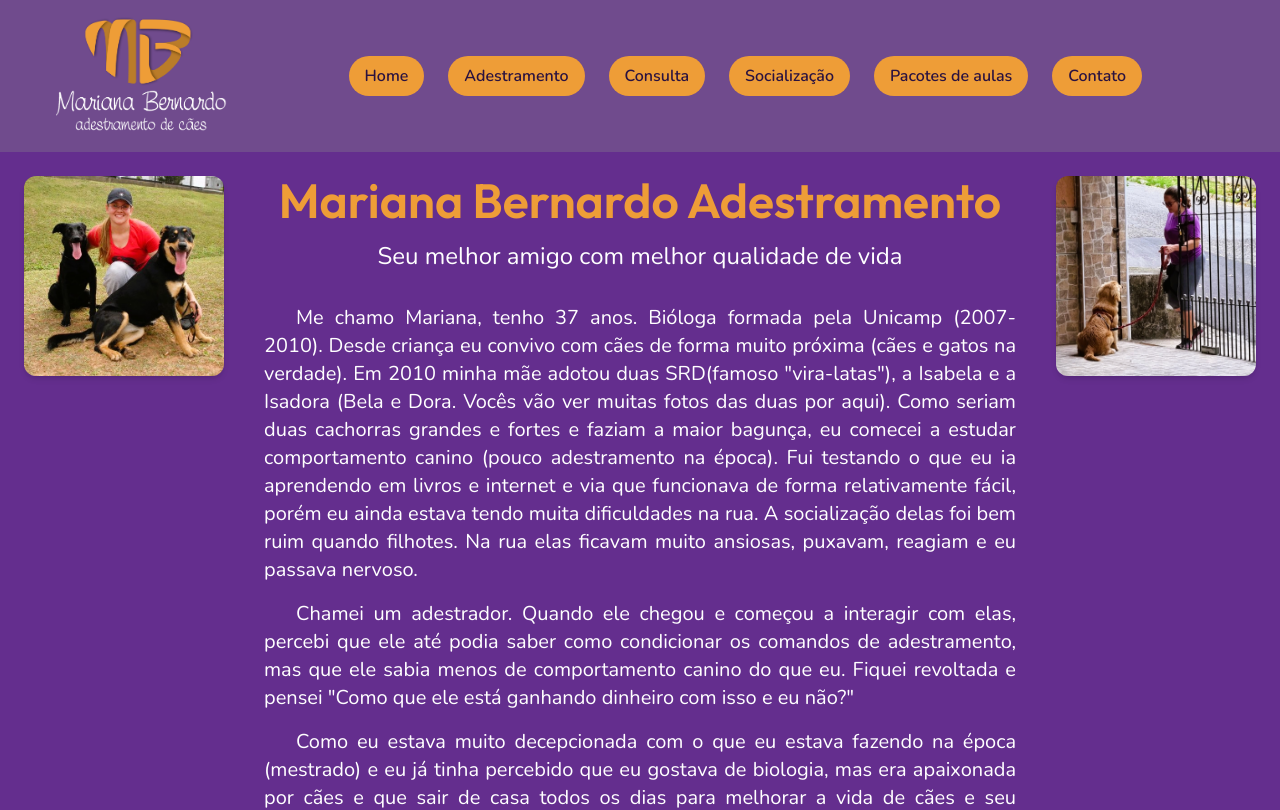
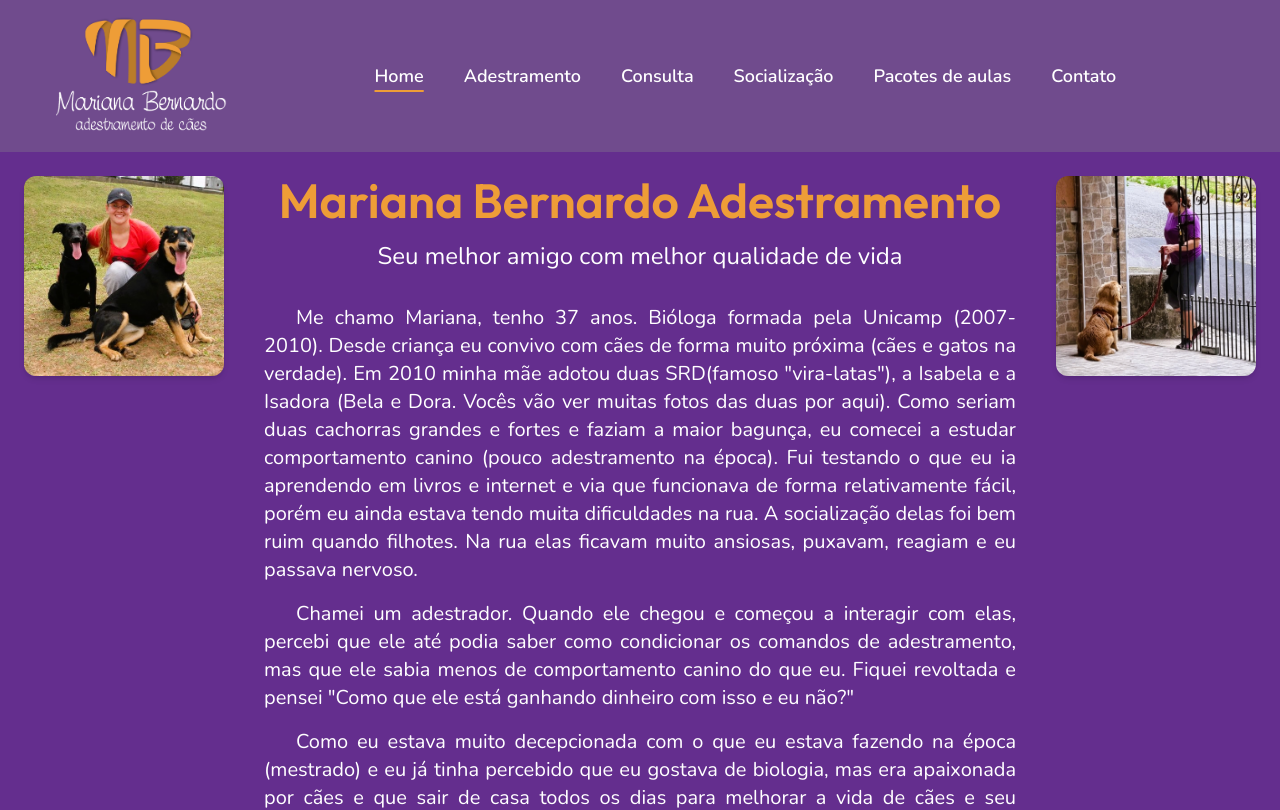
Before and after one commit to nanabernardo/MarianaAdestramentoReact, a React (Vite) app in the folder MarianaAdestramentoReact/: page / in a window 1280 px wide. Shown: the top 810 px of the page. Built offline with nearby package versions, Linux system fonts and the light colour scheme.

Commit message:
feat: highlight active page in navbar with NavLink

```diff
--- a/MarianaAdestramentoReact/src/components/Navbar.jsx
+++ b/MarianaAdestramentoReact/src/components/Navbar.jsx
@@ -1,8 +1,28 @@
 import { useState } from "react";
-import { Link } from "react-router-dom";
-import Button from "./Button";
+import { Link, NavLink } from "react-router-dom";
 import logo from "../assets/logo.png";
 import { Menu, X } from "lucide-react"; //incones hamburger e x
+
+//Lista das páginas: alimenta o menu do computador e o do celular
+//Fica fora do componente porque nunca muda
+
+const paginas = [
+  { nome: "Home", caminho: "/" },
+  { nome: "Adestramento", caminho: "/adestramento" },
+  { nome: "Consulta", caminho: "/consulta" },
+  { nome: "Socialização", caminho: "/socializacao" },
+  { nome: "Pacotes de aulas", caminho: "/pacotes" },
+  { nome: "Contato", caminho: "/contato" },
+];
+
+// Visual dos links
+const base =
+  "text-lg inline-block text-white font-semibold px-4 py-2 decoration-2 underline-offset-8";
+const ativo = "underline decoration-highlight"; //pagina atual laranja
+const inativo = "hover:underline decoration-white/40"; //demais: discretas
+
+// O NavLink chama esta função SOZINHI+O, entregando {isActive}. Ela devolve a string de classes certa para cada caso
+const classesDoLink = ({ isActive }) => `${base} ${isActive ? ativo : inativo}`;
 
 const Navbar = () => {
   const [isOpen, setIsOpen] = useState(false);
@@ -11,41 +31,31 @@ const Navbar = () => {
     <nav className="bg-secondary p-4 flex justify-between items-center">
       {/* Logo */}
       <div className="ml-10">
-        <a href="/" title="Voltar à página inicial">
+        <Link to="/" title="Voltar à página inicial">
           <img
             src={logo}
             alt="Logo Mariana Adestramento"
-            className="h-30 w-auto gap-3"
+            className="h-30 w-auto"
           />
-        </a>
+        </Link>
       </div>
+
       <div className="flex mx-auto justify-between">
         {/* botões desktop */}
-        <ul className="hidden md:flex mx-auto gap-6 text-white">
-          {/* Links de navegação para cada página*/}
-          <li>
-            <Button to="/">Home</Button>
-          </li>
-          <li>
-            <Button to="/adestramento">Adestramento</Button>
-          </li>
-          <li>
-            <Button to="/consulta">Consulta</Button>
-          </li>
-          <li>
-            <Button to="/socializacao">Socialização</Button>
-          </li>
-          <li>
-            <Button to="/pacotes">Pacotes de aulas</Button>
-          </li>
-          <li>
-            <Button to="/contato">Contato</Button>
-          </li>
+        <ul className="hidden lg:flex mx-auto gap-2">
+          {paginas.map(({ nome, caminho }) => (
+            <li key={caminho}>
+              {/* end> só fica ativo se o endereço for EXATAMENTE este */}
+              <NavLink to={caminho} end className={classesDoLink}>
+                {nome}
+              </NavLink>
+            </li>
+          ))}
         </ul>
 
         {/* icone hamburgues (mobile) */}
         <button
-          className="md:hidden text-white z-20 relative hover:cursor-pointer"
+          className="lg:hidden text-white z-20 relative hover:cursor-pointer"
           onClick={() => setIsOpen(!isOpen)}
         >
           {isOpen ? <X size={28} /> : <Menu size={28} />}
@@ -61,25 +71,18 @@ const Navbar = () => {
             onClick={() => setIsOpen(false)}
           ></div>
           {/*  Menu mobile */}
-          <div className="absolute top-20 right-4 md:hidden flex flex-col items-center gap-4 bg-primary p-4 rounded-3xl shadow-lg z-50">
-            <Button to="/" onClick={() => setIsOpen(false)}>
-              Home
-            </Button>
-            <Button to="/adestramento" onClick={() => setIsOpen(false)}>
-              Adestramento
-            </Button>
-            <Button to="/consulta" onClick={() => setIsOpen(false)}>
-              Consulta
-            </Button>
-            <Button to="/socializacao" onClick={() => setIsOpen(false)}>
-              Socialização
-            </Button>
-            <Button to="/pacotes" onClick={() => setIsOpen(false)}>
-              Pacotes de Aulas
-            </Button>
-            <Button to="/contato" onClick={() => setIsOpen(false)}>
-              Contato
-            </Button>
+          <div className="absolute top-20 right-4 lg:hidden flex flex-col items-center gap-4 bg-primary p-4 rounded-3xl shadow-lg z-50">
+            {paginas.map(({ nome, caminho }) => (
+              <NavLink
+                key={caminho}
+                to={caminho}
+                end
+                className={classesDoLink}
+                onClick={() => setIsOpen(false)} //fecha o menu ao escolher
+              >
+                {nome}
+              </NavLink>
+            ))}
           </div>
         </>
       )}
```
